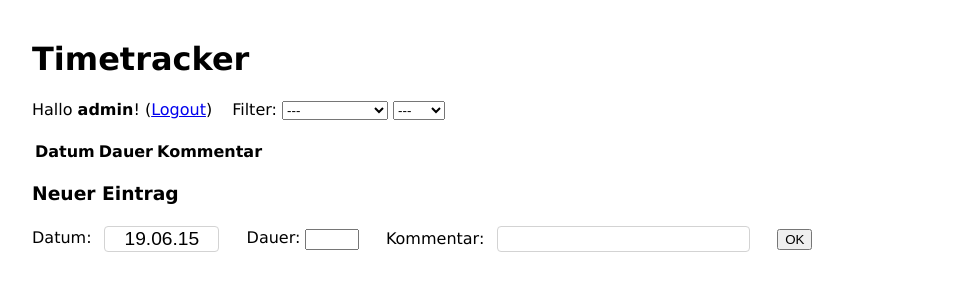
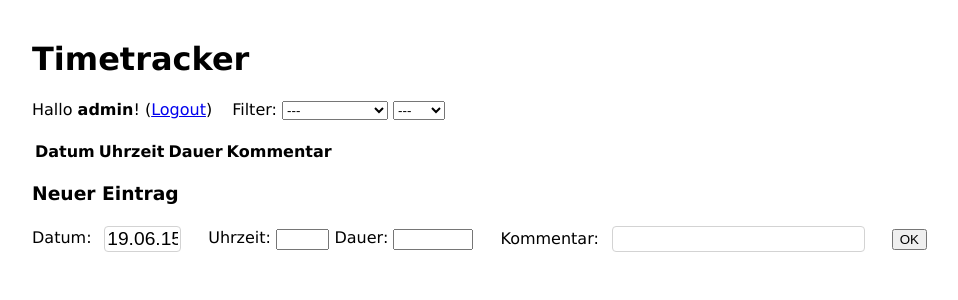
Before and after one commit to nrother/timetracker, a PHP site: page / in a window 1280 px wide. Shown: the top 300 px of the page, without its empty margins (96-1054 px from the left). Run offline with PHP 8.4, Linux system fonts and the light colour scheme; a user stored in the database is signed in; lists and menus that the app fills with data are empty; some libraries are stand-ins or nearby versions.

Commit message:
Increased resolution of saved times A new times-field 'time' gives the ability to store a second-based value with the date. This feature increases the maximum count of datetime-distinctable times per month from 28..31 to 2419200..2678400 ! Though is is possible to negative time values or values greater than 24 hours, this is not recommended may cause errors in later versions of timetracker!

```diff
--- a/gettimes.php
+++ b/gettimes.php
@@ -32,12 +32,12 @@ if($month > 0)
 if($year > 0)
 	$filter .= "AND YEAR(date) = $year";
 
-$q = mysql_query("SELECT date, duration, comment FROM data WHERE uid = $uid $filter");
+$q = mysql_query("SELECT date, time, duration, comment FROM data WHERE uid = $uid $filter");
 $json = array();
 while($r = mysql_fetch_assoc($q))
 {
 	//Ausgabe etwas umformatieren
-	$json[] = array(date('d.m.y', strtotime($r['date'])), substr($r['duration'], 0, 5) , $r['comment']);
+	$json[] = array(date('d.m.y', strtotime($r['date'])), substr($r['time'], 0, 5) ,substr($r['duration'], 0, 5) , $r['comment']);
 }
 echo json_encode(array('aaData' => $json));
 ?>
--- a/index.php
+++ b/index.php
@@ -78,6 +78,7 @@ Filter:
 	<thead>
         <tr>
             <th>Datum</th>
+            <th>Uhrzeit</th>
             <th>Dauer</th>
             <th>Kommentar</th>
         </tr>
@@ -97,6 +98,8 @@ $(document).ready(function(){
 <form id="form-new-entry">
 	<label for="date">Datum:</label>
 	<input type="text" id="date" class="textbox" maxlength="8" />
+	<label for="time">Uhrzeit:</label>
+	<input type="text" id="time" maxlength="5" />
 	<label for="duration">Dauer:</label>
 	<input type="text" id="duration" maxlength="5" />
 	<label for="comment" id="label-comment">Kommentar:</label>
--- a/savetime.php
+++ b/savetime.php
@@ -24,6 +24,7 @@ require_once "db.php";
 $date = mysql_real_escape_string($_POST['date']);
 $duration = mysql_real_escape_string($_POST['duration']);
 $comment = mysql_real_escape_string($_POST['comment']);
+$time = mysql_real_escape_string($_POST['comment']);
 
 list($day, $month, $year) = explode('.', $date);
 
@@ -31,6 +32,6 @@ $date = date('Y-m-d', mktime(0, 0, 0, $month, $day, $year));
 
 $uid = $_SESSION["uid"];
 
-mysql_query("INSERT INTO data (uid, date, duration, comment) VALUES ('$uid', '$date', '$duration', '$comment')");
+mysql_query("INSERT INTO data (uid, date, time, duration, comment) VALUES ('$uid', '$date', '$time', '$duration', '$comment')");
 echo mysql_error();
 ?>
--- a/script.js
+++ b/script.js
@@ -42,6 +42,7 @@ $(document).ready(function() {
 		},
 		"aoColumns": [
 			{ "sTitle": "Datum", "sClass": "center" },
+			{ "sTitle": "Uhrzeit", "sClass": "center" },
 			{ "sTitle": "Dauer", "sClass": "center" },
 			{ "sTitle": "Kommentar" },
 		]
@@ -90,6 +91,7 @@ $(document).ready(function() {
 	});
 	$("#date").datepicker();
 	$("#date").datepicker("option", "dateFormat", "dd.mm.y");
+	$("#time").timespinner().val("00:00");
 	$("#duration").timespinner().val("00:00");
 	var durationTimer;
 	$("#save").button().click(function(event){
@@ -107,6 +109,7 @@ $(document).ready(function() {
 			$("#saving").show();
 			$.post("savetime.php", {
 				date: $("#date").val(),
+				time: $("#time").val(),
 				duration: $("#duration").val(),
 				comment: $("#comment").val()
 			}, function(data){
--- a/setup/schema.sql
+++ b/setup/schema.sql
@@ -35,6 +35,7 @@ CREATE TABLE IF NOT EXISTS `data` (
   `date` date NOT NULL,
   `duration` time NOT NULL,
   `comment` varchar(100) DEFAULT NULL,
+  `time` time NOT NULL
   PRIMARY KEY (`id`),
   KEY `uid` (`uid`)
 ) ENGINE=InnoDB  DEFAULT CHARSET=utf8 AUTO_INCREMENT=2 ;
--- a/style.css
+++ b/style.css
@@ -46,11 +46,16 @@ body {
 
 #date {
 	text-align: center;
-	width: 6em;
+	width: 4em;
+}
+
+#time {
+	text-align: center;
+	width: 4em;
 }
 
 #duration {
-	width: 4em;
+	width: 6em;
 	text-align: center;
 }
 
```
